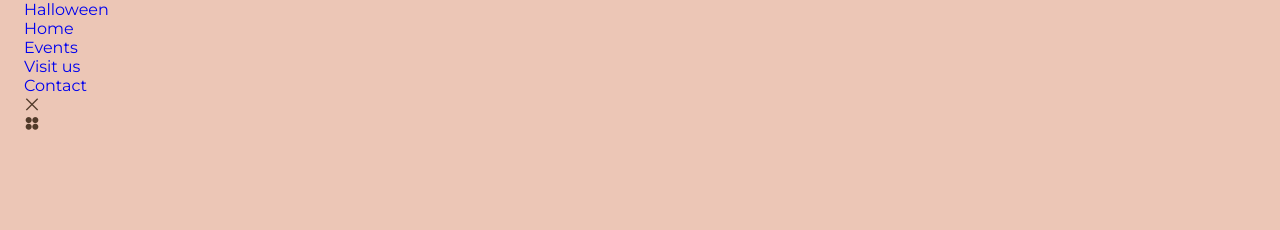
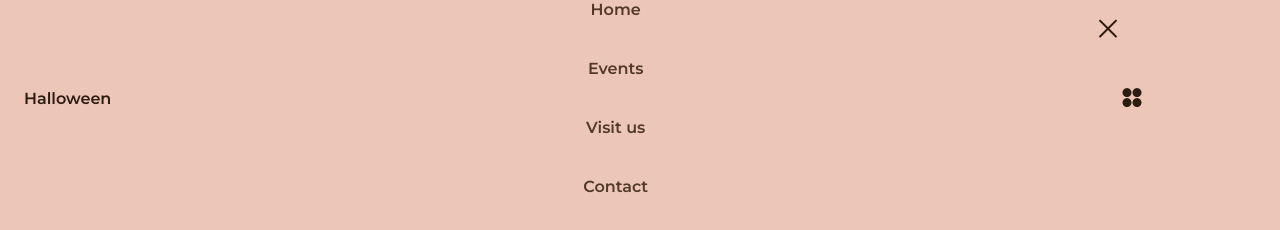
Before and after one commit to sadiaprova12/Halloween-Special-Website, a plain HTML site: page index.html in a window 1280 px wide. Drawn offline with nearby package versions, Linux system fonts and the light colour scheme; a web font is replaced by a local one.

Commit message:
added navbar style

```diff
--- a/assets/css/styles.css
+++ b/assets/css/styles.css
@@ -82,12 +82,80 @@ img {
 }
 
 /*=============== HEADER & NAV ===============*/
+.header{
+  position: fixed;
+  width: 100%;
+  top: 0;
+  left: 0;
+  background-color: var(--z--fixed);
+  transition: box-shadow .4s;
+}
 
+.nav{
+  position: relative;
+  height: var(--header--height);
+  display: flex;
+  justify-content: space-between;
+  align-items: center;
+}
 
+.nav__logo{
+  color: var(--title-color);
+  font-weight: var(--font-semi-bold);
+  transition: color .4s;
+}
+
+.nav__logo:hover{
+  color: var(--first-color);
+}
+
+.nav__toggle,
+.nav__close{
+  display: flex;
+  font-size: 1.5rem;
+  color: var(--title-color);
+  cursor: pointer;
+}
 /* Navigation for mobile devices */
+@media screen and (max-width: 1150px){
+  .nav__menu{
+    position: fixed;
+    top: -120%;
+    left: 0;
+    background-color: var(--body-color);
+    box-shadow: 0 2px 16px hsla(25, 48%, 12%, .2);
+    width: 100%;
+    padding-block: 5rem;
+    transition: top .4s;
+  }
+}
 
+.nav__list{
+  text-align: center;
+  display: flex;
+  flex-direction: column;
+  row-gap: 2.5rem;
+}
 
+.nav__link{
+  color: var(--text-color);
+  font-weight: var(--font-semi-bold);
+  transition: color .4s;
+}
+
+.nav__link:hover{
+  color: var(--first-color);
+}
+
+.nav__close{
+  position: absolute;
+  top: 1rem;
+  right: 1.5rem;
+}
 /* Show menu */
+.show-menu{
+  top: 0;
+}
 
 
 /* Add shadow header */
```
